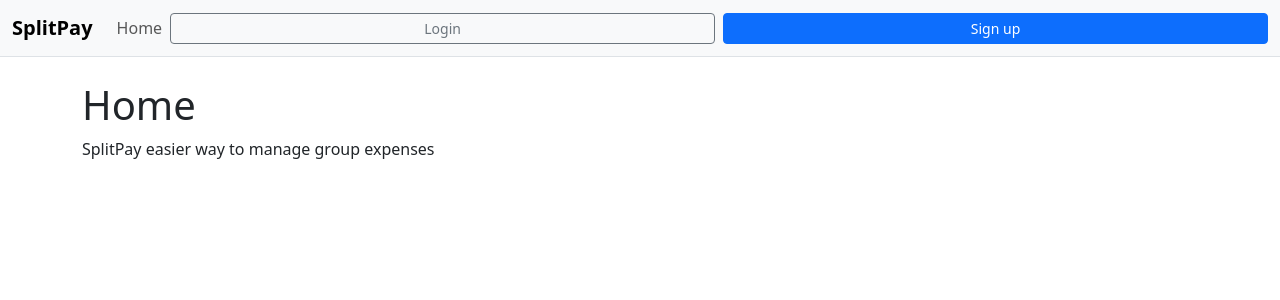
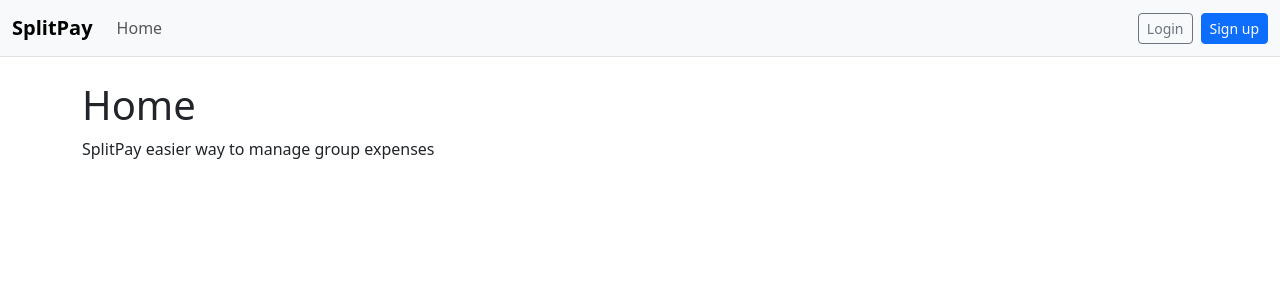
Before and after one commit to artbralexander/group-cwk, a Vue app in the folder frontend/: page / in a window 1280 px wide. Shown: the top 300 px of the page. Built offline with nearby package versions, Linux system fonts and the light colour scheme; no server answers.

Commit message:
Slight tweaks to login and signup button placment

```diff
--- a/frontend/src/App.vue
+++ b/frontend/src/App.vue
@@ -52,11 +52,11 @@
               Logout
             </button>
           </div>
-          <div class="d-flex gap-2 flex-column flex-sm-row w-100 w-sm-auto" v-else>
-            <RouterLink to="/login" class="btn btn-outline-secondary btn-sm w-100 w-sm-auto" @click="closeMobileNav">
+          <div class="d-flex gap-2 flex-column flex-sm-row align-items-start align-items-sm-center" v-else>
+            <RouterLink to="/login" class="btn btn-outline-secondary btn-sm" @click="closeMobileNav">
               Login
             </RouterLink>
-            <RouterLink to="/register" class="btn btn-primary btn-sm w-100 w-sm-auto" @click="closeMobileNav">
+            <RouterLink to="/register" class="btn btn-primary btn-sm" @click="closeMobileNav">
               Sign up
             </RouterLink>
           </div>
```
